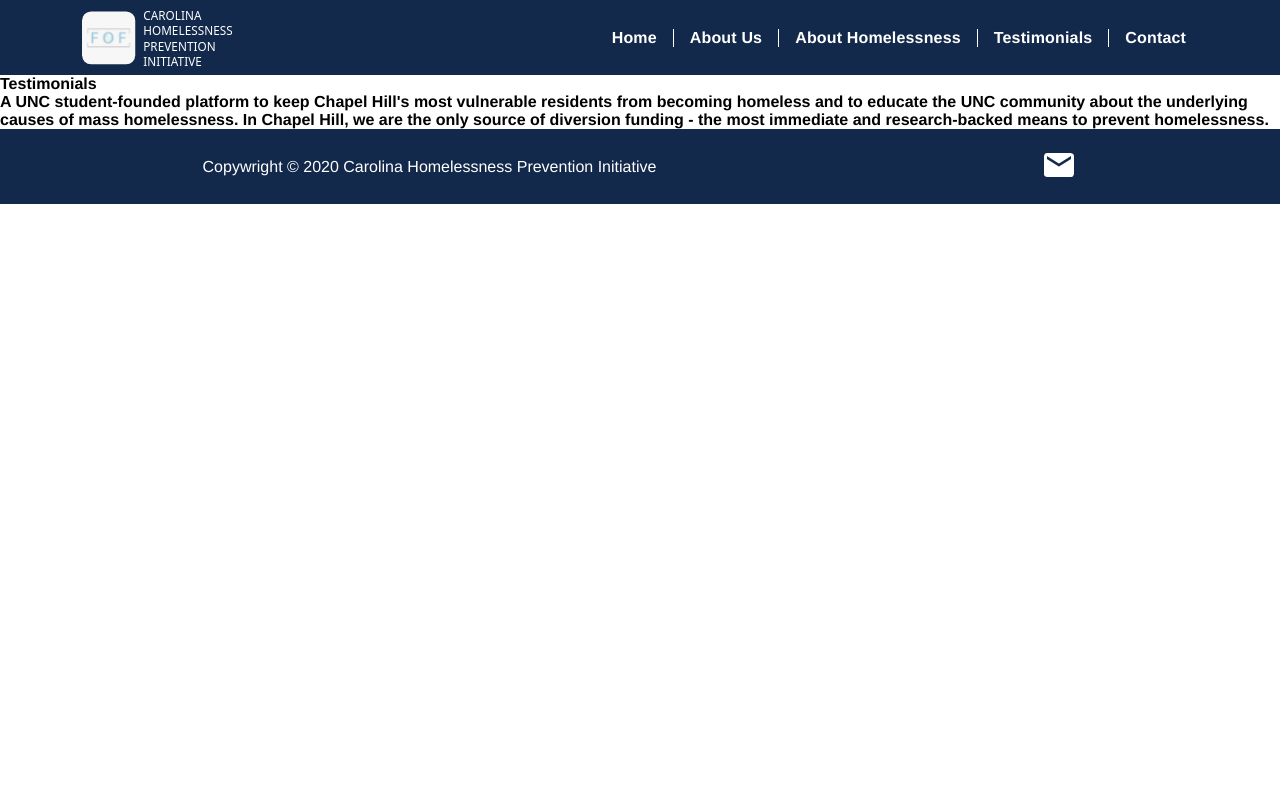
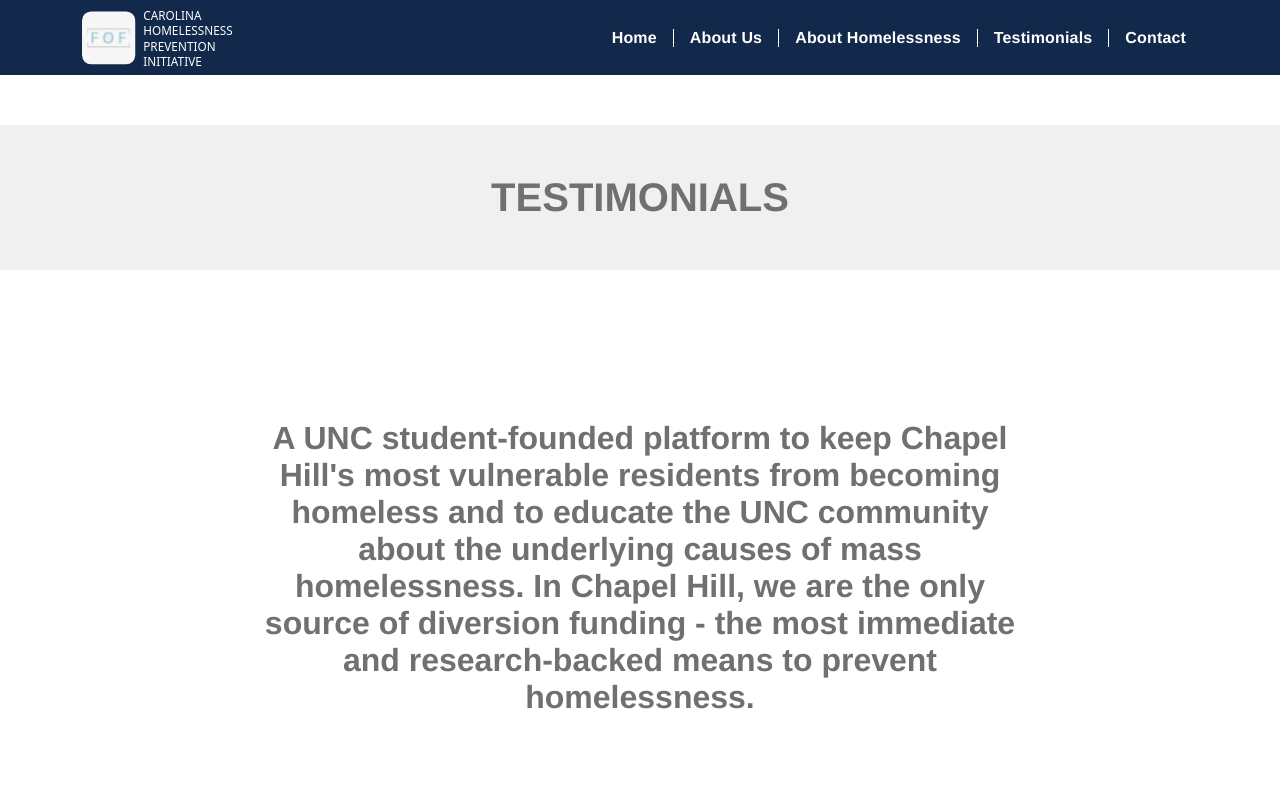
Before and after one commit to web-dev-carolina/CHPI, a React (Create React App) app in the folder chpi-website/: page /Testimonials in a window 1280 px wide. Shown: the top 800 px of the page. Built offline with nearby package versions, Linux system fonts and the light colour scheme.

Commit message:
Add testimonial.css

```diff
--- a/chpi-website/src/CSS/Testimonials.css
+++ b/chpi-website/src/CSS/Testimonials.css
@@ -1,3 +1,33 @@
 .testimonials {
     margin-top: 75px;
+    position: relative;
+    min-height: calc(100vh + 10px);
+    text-align: center;
+    color: #707070;
+    background-color: #ffffff;
+    background-position: center;
+    background-size: cover;
+    width: 100%;
 }
+
+.wrapper {
+    position: relative;
+    width: 100%;
+    padding: 50px 0 0 0;
+    text-align: center;
+}
+
+.title {
+    font-weight: 700;
+    margin-top: 0;
+    margin-bottom: 150px;
+    text-transform: uppercase;
+    font-size: 2.5rem;
+    background-color: #F0F0F0;
+    padding: 50px 0 50px 0;
+}
+
+.content {
+    font-size: 2rem;
+    padding: 0 20% 0 20%;
+}
```
